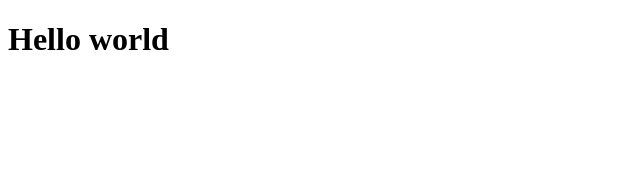
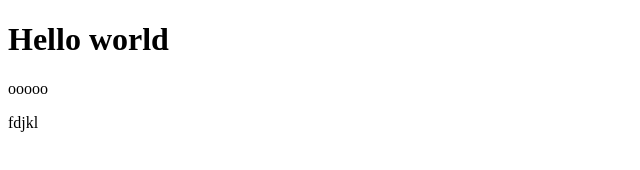
Before and after one commit to asaad014/testing, a plain HTML site: page index.html in a window 1280 px wide. Shown: the full height of the page, 0-640 px from the left. Drawn offline with Linux system fonts and the light colour scheme.

Commit message:
second add

```diff
--- a/index.html
+++ b/index.html
@@ -8,6 +8,8 @@
 <body>
 
     <h1>Hello world</h1>
+    <p>ooooo</p>
+    <p>fdjkl</p>
 
 </body>
 </html>
```
